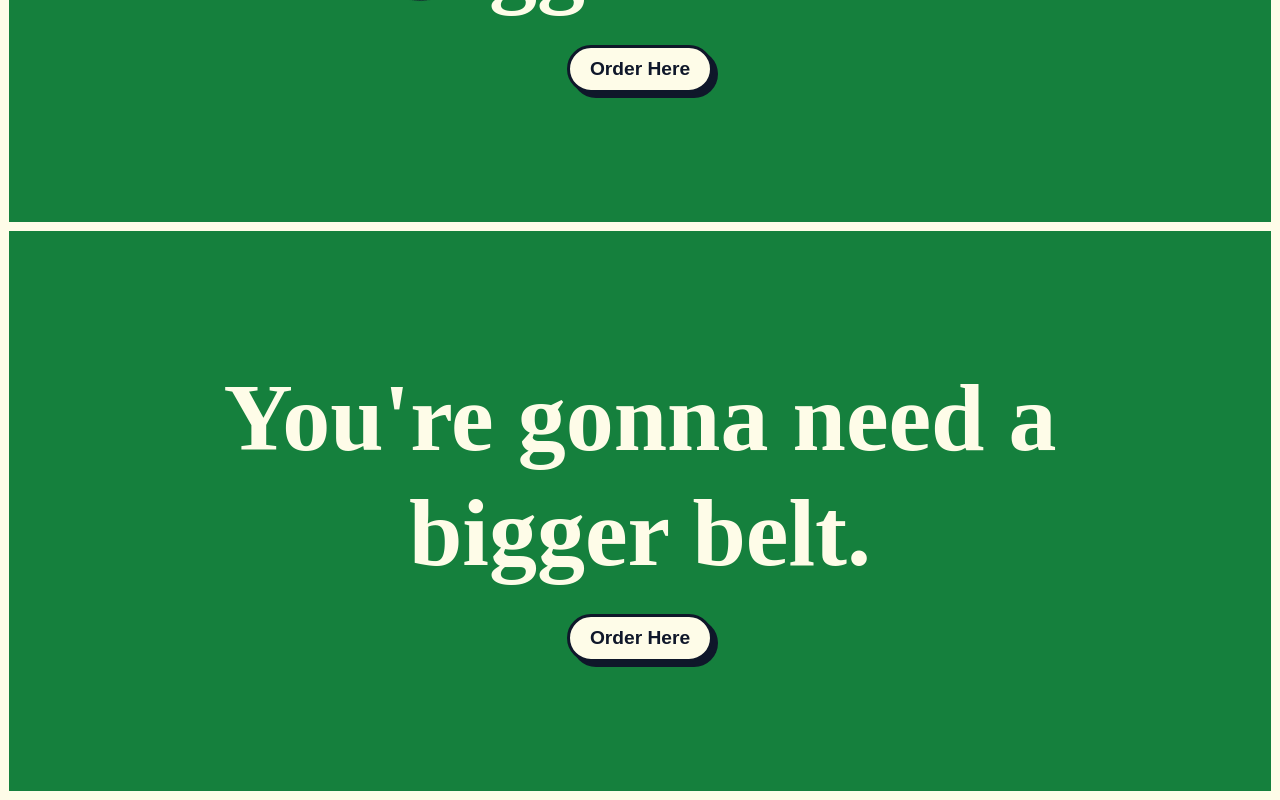
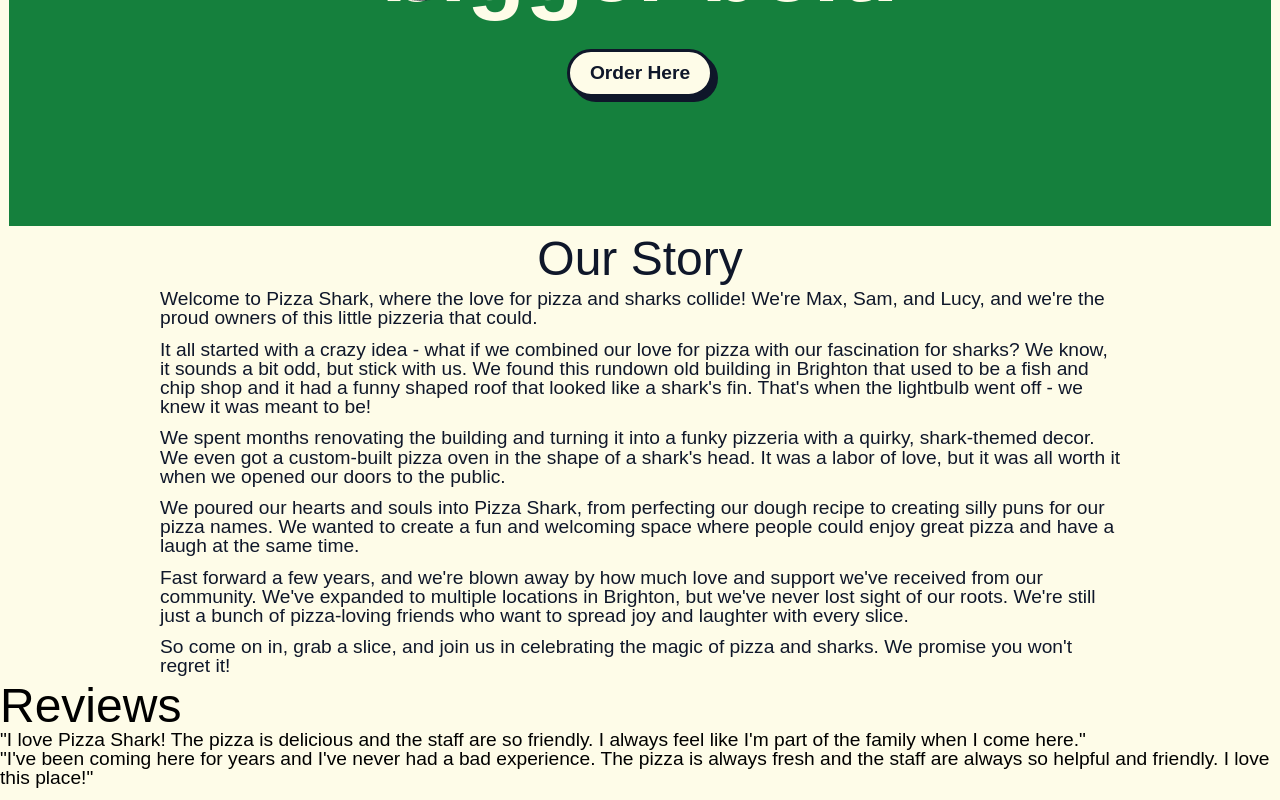
Before and after one commit to kianeblackman/pizza-shark, a React (Vite) app: page / in a window 1280 px wide. Shown: the part 552-1352 px from the top of the page. Built offline with nearby package versions, Linux system fonts and the light colour scheme; a web font is replaced by a local one.

Commit message:
Our Story section added to home page and space grotesk used to style it

```diff
--- a/src/Pages/Home/Home.jsx
+++ b/src/Pages/Home/Home.jsx
@@ -13,13 +13,61 @@ export default function Home() {
           <OrderHereButton />
         </div>
       </section>
-      <section className='highlight-section'>
-        <div className='highlight-content'>
-          <h1>
-            You're gonna need a<br />
-            bigger belt.
-          </h1>
-          <OrderHereButton />
+      <section className='our-story-section'>
+        <div className='our-story-content'>
+          <h2>Our Story</h2>
+          <p>
+            Welcome to Pizza Shark, where the love for pizza and sharks collide!
+            We're Max, Sam, and Lucy, and we're the proud owners of this little
+            pizzeria that could.
+          </p>
+          <p>
+            It all started with a crazy idea - what if we combined our love for
+            pizza with our fascination for sharks? We know, it sounds a bit odd,
+            but stick with us. We found this rundown old building in Brighton
+            that used to be a fish and chip shop and it had a funny shaped roof
+            that looked like a shark's fin. That's when the lightbulb went off -
+            we knew it was meant to be!
+          </p>
+          <p>
+            We spent months renovating the building and turning it into a funky
+            pizzeria with a quirky, shark-themed decor. We even got a
+            custom-built pizza oven in the shape of a shark's head. It was a
+            labor of love, but it was all worth it when we opened our doors to
+            the public.
+          </p>
+          <p>
+            We poured our hearts and souls into Pizza Shark, from perfecting our
+            dough recipe to creating silly puns for our pizza names. We wanted
+            to create a fun and welcoming space where people could enjoy great
+            pizza and have a laugh at the same time.
+          </p>
+          <p>
+            Fast forward a few years, and we're blown away by how much love and
+            support we've received from our community. We've expanded to
+            multiple locations in Brighton, but we've never lost sight of our
+            roots. We're still just a bunch of pizza-loving friends who want to
+            spread joy and laughter with every slice.
+          </p>
+          <p>
+            So come on in, grab a slice, and join us in celebrating the magic of
+            pizza and sharks. We promise you won't regret it!
+          </p>
+        </div>
+      </section>
+      <section className='reviews-section'>
+        <div className='our-story-content'>
+          <h2>Reviews</h2>
+          <p>
+            "I love Pizza Shark! The pizza is delicious and the staff are so
+            friendly. I always feel like I'm part of the family when I come
+            here."
+          </p>
+          <p>
+            "I've been coming here for years and I've never had a bad
+            experience. The pizza is always fresh and the staff are always so
+            helpful and friendly. I love this place!"
+          </p>
         </div>
       </section>
     </div>
--- a/src/scss/base/_font-face.scss
+++ b/src/scss/base/_font-face.scss
@@ -1,3 +1,31 @@
 body {
   font-family: 'Space Grotesk', sans-serif;
 }
+
+h1 {
+  font-size: 6rem;
+  font-weight: 800;
+}
+
+h2 {
+  font-size: 3rem;
+  font-weight: 500;
+}
+
+p {
+  font-size: 1.2rem;
+  font-weight: 300;
+}
+
+/*
+
+Space Grotesk
+https://fonts.google.com/specimen/Space+Grotesk?query=Space+Grotesk
+
+Light 300
+Regular 400
+SemiBold 600
+Bold 700
+ExtraBold 800
+
+*/
--- a/src/scss/layout/_home.scss
+++ b/src/scss/layout/_home.scss
@@ -1,11 +1,11 @@
 @use '../abstracts/colours';
+@use '../base/font-face';
 
 .home-page {
   .highlight-section {
     background-color: colours.$primary-green;
     height: 70vh;
     margin: 9px;
-  }
     .highlight-content {
       display: flex;
       flex-direction: column;
@@ -14,17 +14,28 @@
       height: 100%;
       h1 {
         color: colours.$primary-background;
-      font-size: 6rem;
-      font-weight: 700;
         line-height: 1.2;
         margin-bottom: 1.5rem;
         margin-top: 0;
         text-align: center;
       }
-    .order-here-button {
+    }
+  }
+  .our-story-section {
+    .our-story-content {
       display: flex;
+      flex-direction: column;
       justify-content: center;
-      align-content: center;
+      align-items: center;
+      h2 {
+        color: colours.$primary-black;
+        text-align: center;
+      }
+      p {
+        max-width: 60rem;
+        margin: 6px;
+        color: colours.$primary-black;
       }
     }
   }
+}
```
Also changed, not shown: src/scss/components/_navbar.scss (+10 -5 lines), src/scss/styles.css, 1 other file (tests, documents, lock files or other folders). Lines whose indentation alone changed are shown as unchanged.
